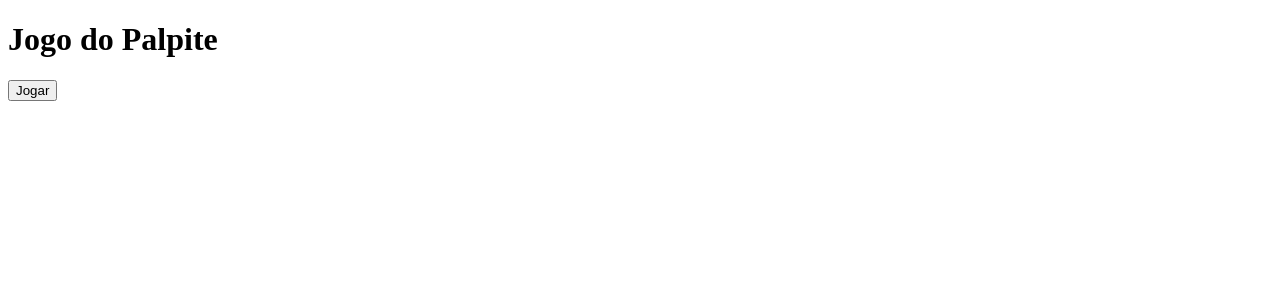
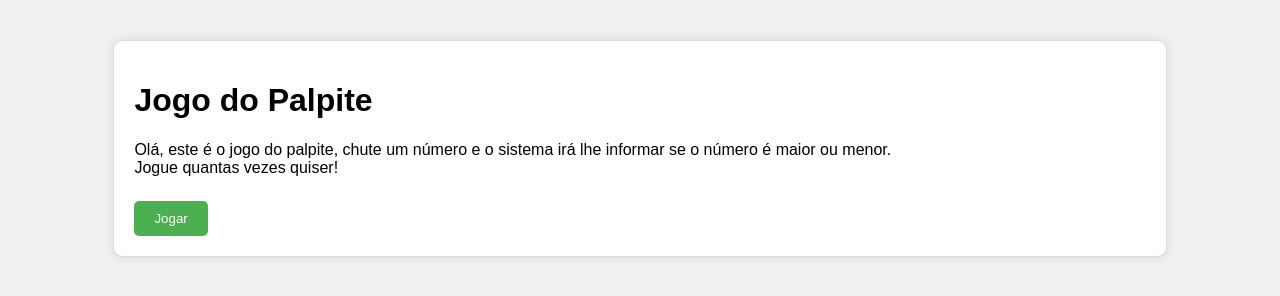
Before and after one commit to AlvaroHVP/IntensiveStudies, a plain HTML site: page index.html in a window 1280 px wide. Drawn offline with Linux system fonts and the light colour scheme.

Commit message:
Adicionado CSS e melhorias

```diff
--- a/index.html
+++ b/index.html
@@ -3,12 +3,18 @@
 <head>
     <meta charset="UTF-8">
     <meta name="viewport" content="width=device-width, initial-scale=1.0">
+    <link rel="stylesheet" href="style.css">
     <title>Jogo do Palpite</title>
 </head>
 <body>
-    <h1>Jogo do Palpite</h1>
-    <p id="mensagem"></p>
-    <button id="jogar-novamente" onclick="jogar()">Jogar</button>
+    <div id="game-container">
+        <h1>Jogo do Palpite</h1>
+        <p>Olá, este é o jogo do palpite, chute um número e o sistema irá lhe informar se o número é maior ou menor. <br>
+            Jogue quantas vezes quiser!
+        </p>
+        <p id="mensagem"></p>
+        <button id="botao" onclick="jogar()">Jogar</button>
+    </div>
     <script src="randompalpite.js"></script>
 </body>
 </html>
--- /dev/null
+++ b/style.css
@@ -0,0 +1,44 @@
+
+body {
+    font-family: Arial, sans-serif;
+    background-color: #f0f0f0;
+  }
+
+
+  #game-container {
+    width: 80%;
+    margin: 40px auto;
+    padding: 20px;
+    background-color: #fff;
+    border: 1px solid #ddd;
+    border-radius: 10px;
+    box-shadow: 0 0 10px rgba(0, 0, 0, 0.1);
+  }
+
+
+  #botao {
+    background-color: #4CAF50;
+    color: #fff;
+    padding: 10px 20px;
+    border: none;
+    border-radius: 5px;
+    cursor: pointer;
+  }
+
+  #botao:hover {
+    background-color: #3e8e41;
+  }
+
+
+  #mensagem {
+    font-size: 24px;
+    font-weight: bold;
+    margin-bottom: 20px;
+  }
+
+
+  .resultado {
+    font-size: 18px;
+    color: #666;
+    margin-top: 20px;
+  }
```
